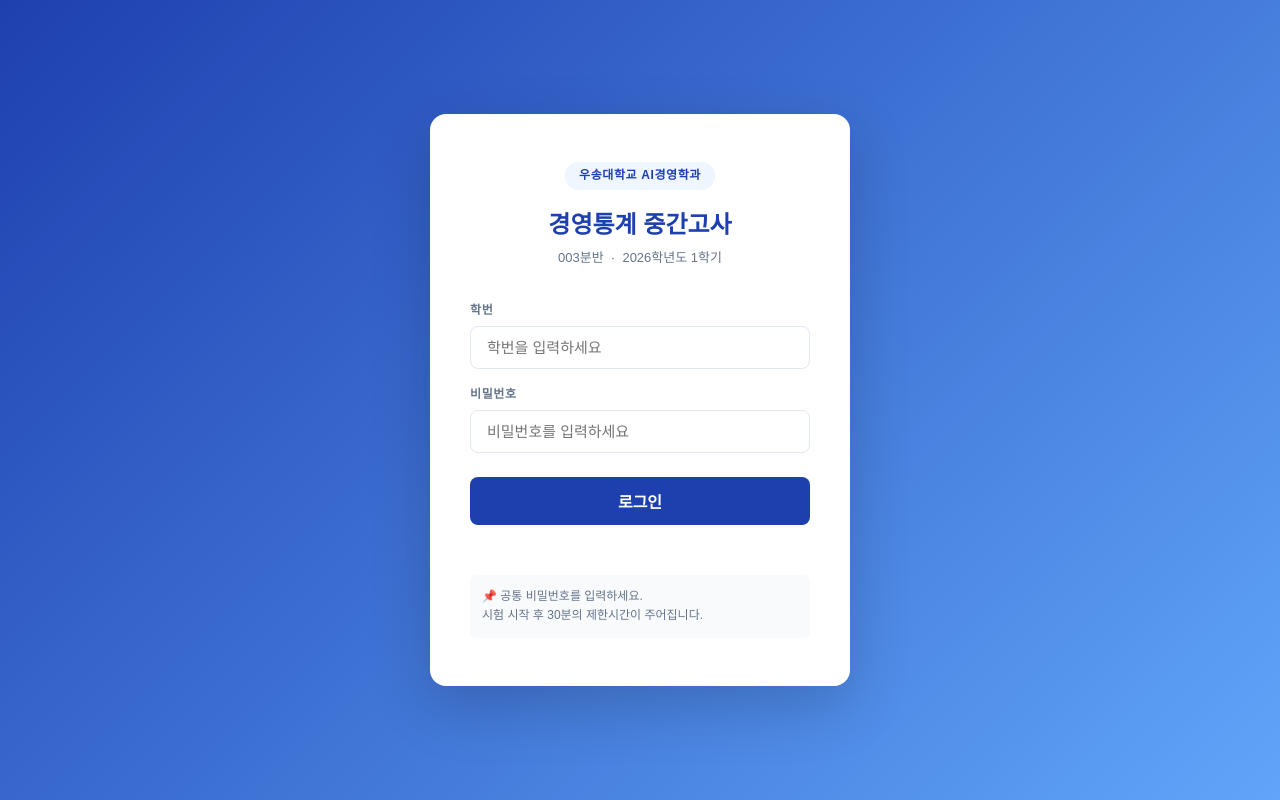
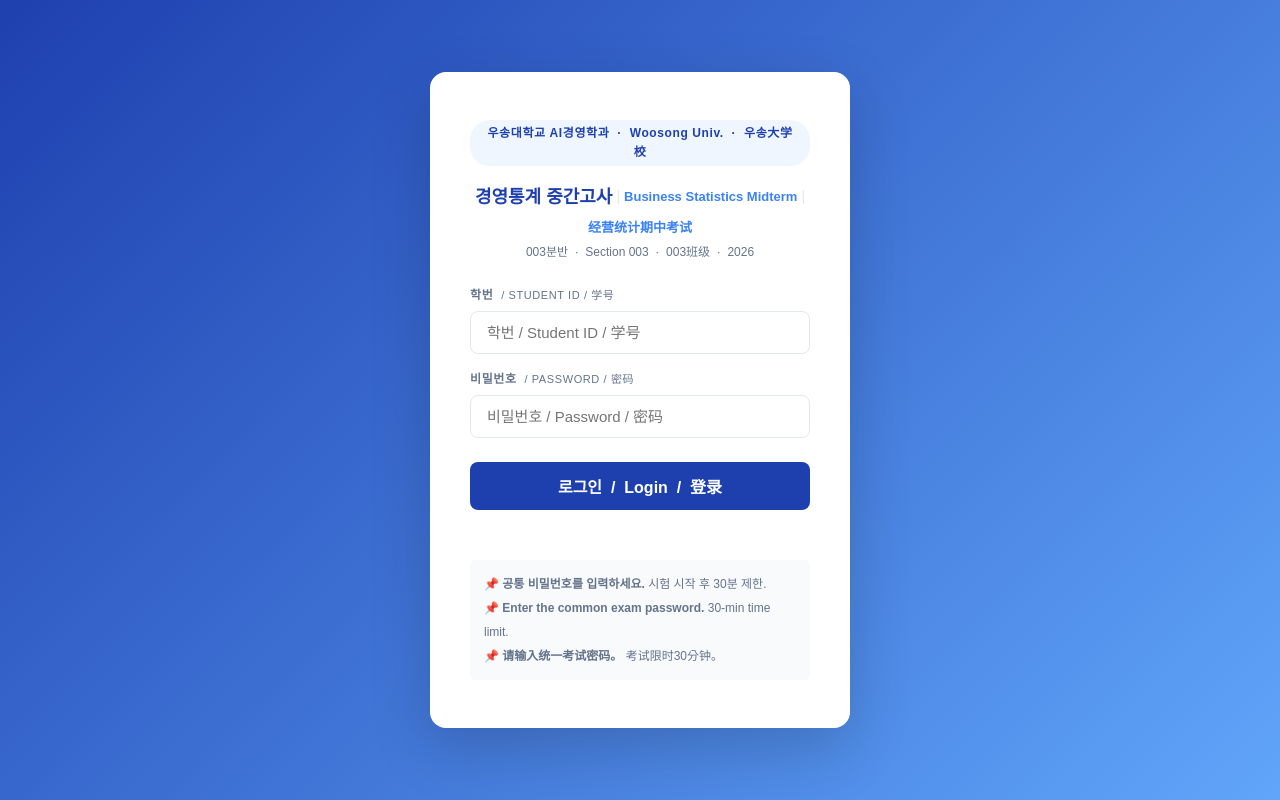
Before and after one commit to gt4065x/stat003-cbt-2026, a plain HTML site: page exam.html in a window 1280 px wide. Drawn offline with Linux system fonts and the light colour scheme.

Commit message:
로그인 페이지 한중영 병기 + 교수 계정(20121039 김형태) 추가

```diff
--- a/exam.html
+++ b/exam.html
@@ -30,7 +30,15 @@
 .btn-primary{background:var(--primary);color:#fff;width:100%;margin-top:8px;font-size:16px}
 .btn-primary:hover{background:var(--primary-h)}
 .error-msg{color:var(--danger);font-size:13px;margin-top:10px;min-height:20px}
-.login-info{margin-top:20px;padding:12px;background:#f8fafc;border-radius:6px;font-size:12px;color:var(--muted);text-align:left}
+.login-info{margin-top:20px;padding:12px 14px;background:#f8fafc;border-radius:6px;font-size:12px;color:var(--muted);text-align:left;line-height:2}
+.login-title-tri{font-size:15px;font-weight:800;color:var(--primary);margin-bottom:6px;line-height:1.7;display:flex;flex-wrap:wrap;justify-content:center;align-items:center;gap:4px}
+.tri-ko{font-size:18px}
+.tri-en{font-size:13px;color:var(--primary-l)}
+.tri-zh{font-size:13px;color:var(--primary-l)}
+.tri-sep{color:var(--border);font-weight:300;font-size:14px}
+.subtitle-tri{color:var(--muted);font-size:12px;margin-bottom:24px;text-align:center}
+.label-tri{display:block;font-size:13px;font-weight:700;color:var(--text);margin-bottom:6px}
+.label-sub{font-size:11px;color:var(--muted);font-weight:400}
 
 /* ===== LANGUAGE ===== */
 #screen-lang{min-height:100vh;align-items:center;justify-content:center;background:linear-gradient(135deg,#1e40af 0%,#60a5fa 100%)}
@@ -201,21 +209,50 @@
 <!-- ===== LOGIN ===== -->
 <div id="screen-login" class="screen active">
   <div class="login-card">
-    <div class="uni-badge">우송대학교 AI경영학과</div>
-    <h1 id="lt-title">경영통계 중간고사</h1>
-    <p class="subtitle" id="lt-sub">003분반 &nbsp;·&nbsp; 2026학년도 1학기</p>
+    <div class="uni-badge">우송대학교 AI경영학과 &nbsp;·&nbsp; Woosong Univ. &nbsp;·&nbsp; 우송大学校</div>
+
+    <!-- 제목 3개 언어 병기 -->
+    <h1 class="login-title-tri">
+      <span class="tri-ko">경영통계 중간고사</span>
+      <span class="tri-sep">|</span>
+      <span class="tri-en">Business Statistics Midterm</span>
+      <span class="tri-sep">|</span>
+      <span class="tri-zh">经营统计期中考试</span>
+    </h1>
+
+    <!-- 학기 정보 3개 언어 병기 -->
+    <p class="subtitle-tri">
+      003분반 &nbsp;·&nbsp; Section 003 &nbsp;·&nbsp; 003班级 &nbsp;·&nbsp; 2026
+    </p>
+
+    <!-- 학번 입력 -->
     <div class="form-group">
-      <label id="lt-id-label">학번</label>
-      <input id="inp-id" type="text" id="inp-id" autocomplete="off" placeholder="학번을 입력하세요">
+      <label class="label-tri">
+        학번 &nbsp;<span class="label-sub">/ Student ID / 学号</span>
+      </label>
+      <input id="inp-id" type="text" autocomplete="off"
+             placeholder="학번 / Student ID / 学号">
     </div>
+
+    <!-- 비밀번호 입력 -->
     <div class="form-group">
-      <label id="lt-pw-label">비밀번호</label>
-      <input id="inp-pw" type="password" autocomplete="off" placeholder="비밀번호를 입력하세요">
+      <label class="label-tri">
+        비밀번호 &nbsp;<span class="label-sub">/ Password / 密码</span>
+      </label>
+      <input id="inp-pw" type="password" autocomplete="off"
+             placeholder="비밀번호 / Password / 密码">
     </div>
-    <button class="btn btn-primary" id="lt-btn" onclick="doLogin()">로그인</button>
+
+    <button class="btn btn-primary" onclick="doLogin()">
+      로그인 &nbsp;/&nbsp; Login &nbsp;/&nbsp; 登录
+    </button>
     <div class="error-msg" id="login-err"></div>
-    <div class="login-info" id="lt-info">
-      📌 공통 비밀번호를 입력하세요.<br>시험 시작 후 30분의 제한시간이 주어집니다.
+
+    <!-- 안내 3개 언어 병기 -->
+    <div class="login-info">
+      📌 <strong>공통 비밀번호를 입력하세요.</strong> 시험 시작 후 30분 제한.<br>
+      📌 <strong>Enter the common exam password.</strong> 30-min time limit.<br>
+      📌 <strong>请输入统一考试密码。</strong> 考试限时30分钟。
     </div>
   </div>
 </div>
@@ -965,7 +1002,8 @@
   '202610084': '이건희',
   '202610095': '임찬',
   '202610099': '최민규',
-  '202612083': 'Nguyen Viet Cuong'
+  '202612083': 'Nguyen Viet Cuong',
+  '20121039':  '김형태'
 };
 
 // ============================================================
```
